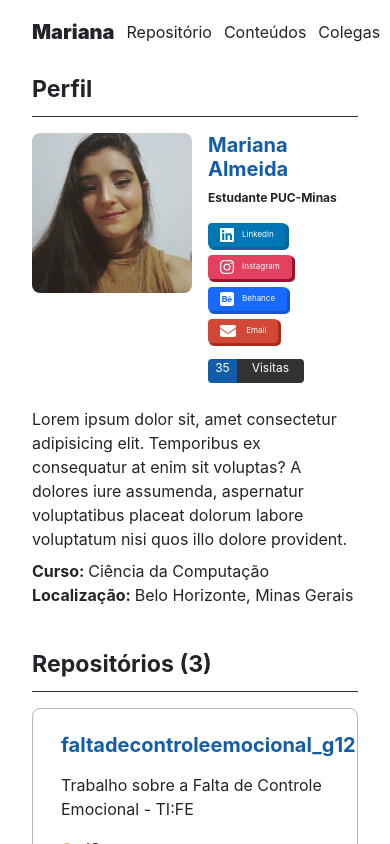
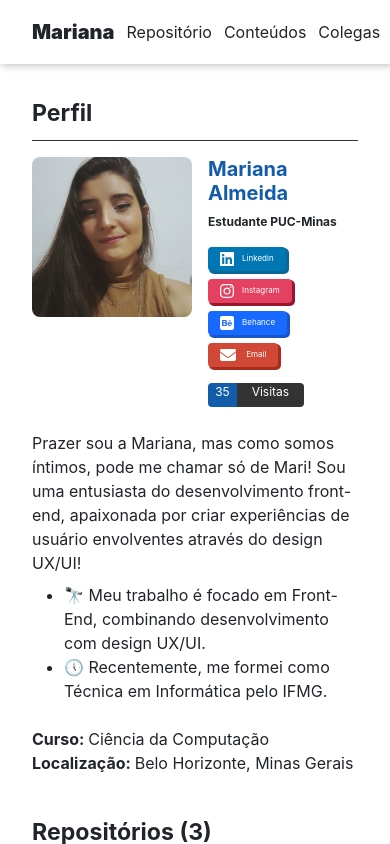
Before and after one commit to mariallmeidam/profile_diw, a plain HTML site: page index.html in a window 390 px wide. Drawn offline with nearby package versions, Linux system fonts and the light colour scheme; a script that the page names is missing.

Commit message:
feat: detalhes atualizados | projeto finalizado

```diff
--- a/index.html
+++ b/index.html
@@ -78,10 +78,11 @@
 
               <div class="header__description">
                 <p>
-                  Lorem ipsum dolor sit, amet consectetur adipisicing elit. Temporibus
-                  ex consequatur at enim sit voluptas? A dolores iure assumenda,
-                  aspernatur voluptatibus placeat dolorum labore voluptatum nisi quos
-                  illo dolore provident.
+                  Prazer sou a Mariana, mas como somos íntimos, pode me chamar só de Mari! Sou uma entusiasta do desenvolvimento front-end, apaixonada por criar experiências de usuário envolventes através do design UX/UI!
+                  <ul>
+                    <li>🔭 Meu trabalho é focado em Front-End, combinando desenvolvimento com design UX/UI.</li>
+                    <li>🕔 Recentemente, me formei como Técnica em Informática pelo IFMG.</li>
+                  </ul>
                 </p>
                 <ul class="header__description__list">
                   <li class="header__description__list--itens">
--- a/src/css/layout.css
+++ b/src/css/layout.css
@@ -1,23 +1,23 @@
 /* Navbar */
 .nav {
   min-height: 64px;
-  margin: 0rem 6rem;
+  padding: 0rem 8rem !important;
 }
 
 /* Header */
 .header {
-  margin: 0rem 6rem;
+  margin: 0rem 8rem;
   margin-bottom: 4rem;
 }
 
 /* Section Repo */
 .section{
-  margin: 0rem 6rem;
+  margin: 0rem 8rem;
   margin-bottom: 4rem;
 }
 
 .footer {
-  padding: 0rem 6rem;
+  padding: 0rem 8rem;
 }
 
 /* Styles */
@@ -30,12 +30,13 @@
 
 /* Media Query */
 @media only screen and (max-width: 600px) {
-  .header, .nav, .section{
+  .header, .section{
       margin: 0rem 2rem;
       margin-bottom: 2rem;
   }
 
-  .footer {
-    padding: 0rem 2rem;
+
+  .footer, .nav{
+    padding: 0rem 2rem !important;
   }
 }
--- a/src/css/module.css
+++ b/src/css/module.css
@@ -1,4 +1,9 @@
 /* Navbar */
+.nav {
+  box-shadow: 0.125rem 0rem 0.5rem 1px #00000046;
+  margin-bottom: 2rem !important;
+}
+
 .nav__list {
   display: flex;
   align-items: center;
@@ -194,6 +199,12 @@
   cursor: pointer;
 }
 
+.repo__item:hover {
+  transform: scale(1.05);
+  transition: transform 0.5s cubic-bezier(0.25, 0.1, 0.25, 1);
+  transform-origin: center;
+}
+
 .repo__item__title {
   font-weight: bold;
   color: var(--primary);
@@ -280,6 +291,12 @@
   border-radius: 0.5rem;
 }
 
+.persons__item__image:hover {
+  transform: scale(1.05);
+  transition: transform 0.5s;
+  transform-origin: center;
+}
+
 .persons__item__icons {
   width: 100%;
   border: 1px solid #c4c4c4;
```
Lines whose indentation alone changed are shown as unchanged.
